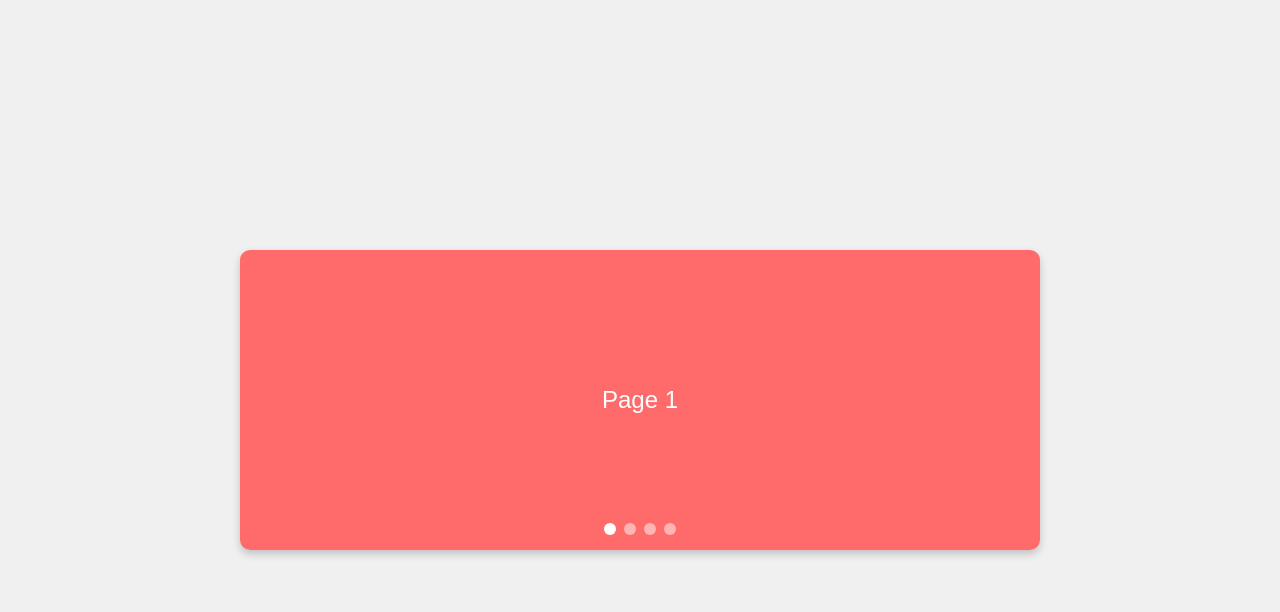
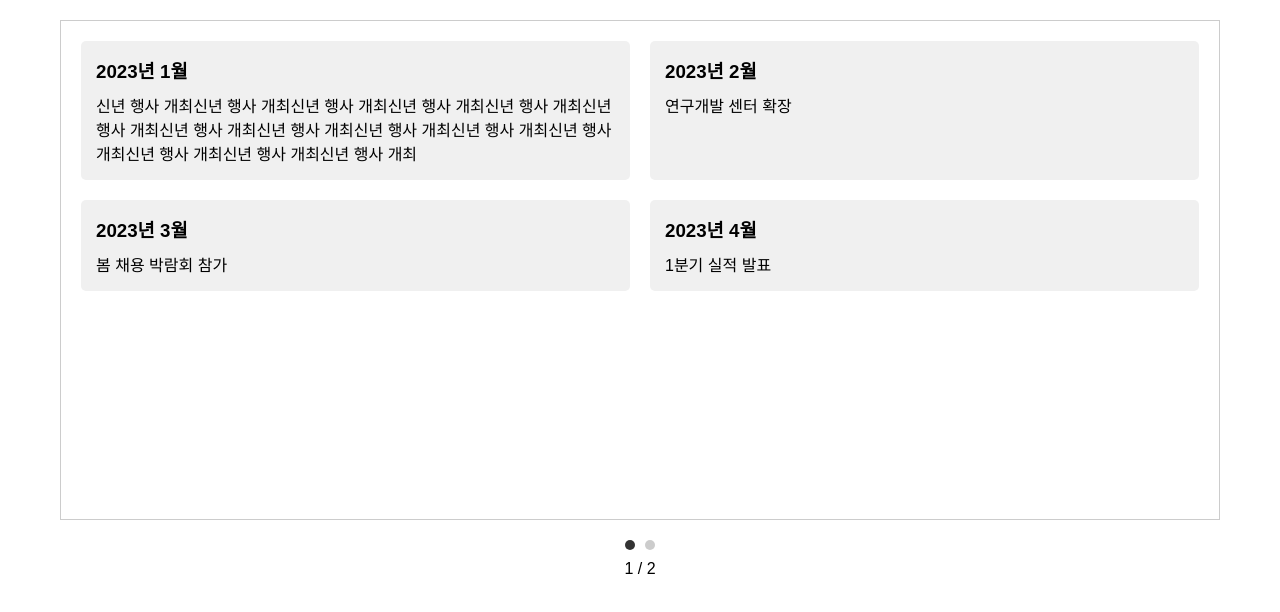
Before and after one commit to happy7yong/history-test, a website built with webpack: page index.html in a window 1280 px wide. Built offline with nearby package versions, Linux system fonts and the light colour scheme.

Commit message:
연혁 수정

```diff
--- a/css/style.css
+++ b/css/style.css
@@ -1,57 +1,86 @@
+* {
+  box-sizing: border-box;
+  margin: 0;
+  padding: 0;
+}
+
 body {
   font-family: Arial, sans-serif;
-  margin: 0;
-  padding: 0;
+}
+
+.history-banner {
+  max-width: 1200px;
+  margin: 0 auto;
+  padding: 20px;
+}
+
+.slides-container {
+  position: relative;
+  overflow: hidden;
+  border: 1px solid #ccc;
+  height: 500px;
+}
+
+.slides-wrapper {
+  display: flex;
+  transition: transform 0.3s ease;
+  height: 100%;
+}
+
+.slide {
+  flex: 0 0 100%;
+  padding: 20px;
+  overflow: hidden;
+}
+
+.history-grid {
+  display: flex;
+  flex-wrap: wrap;
+  gap: 20px;
+  align-content: flex-start;
+  height: 100%;
+}
+
+.history-item {
+  background-color: #f0f0f0;
+  padding: 15px;
+  border-radius: 5px;
+  height: auto;
+  flex: 0 0 auto;
+  margin-bottom: 0;
+  width: calc(50% - 10px);
+}
+
+.history-item h3 {
+  margin-bottom: 10px;
+}
+
+.navigation {
   display: flex;
   justify-content: center;
-  align-items: center;
-  height: 100vh;
-  background-color: #f0f0f0;
+  margin-top: 20px;
 }
-/* 슬라이더 컨테이너 */
-.slider-container {
-  position: relative;
-  width: 80%;
-  max-width: 800px;
-  overflow: hidden;
-  border-radius: 10px;
-  box-shadow: 0 4px 8px rgba(0, 0, 0, 0.2);
-}
-/* 슬라이드 아이템 */
-.slider {
-  display: flex;
-  transition: transform 0.3s ease;
-  cursor: grab;
-}
-.slide {
-  min-width: 100%;
-  height: 300px;
-  display: flex;
-  justify-content: center;
-  align-items: center;
-  font-size: 24px;
-  color: white;
-}
-.slide:nth-child(1) { background-color: #ff6b6b; }
-.slide:nth-child(2) { background-color: #4ecdc4; }
-.slide:nth-child(3) { background-color: #ffd166; }
 
-/* 네비게이션 */
-.nav-dots {
-  position: absolute;
-  bottom: 15px;
-  left: 50%;
-  transform: translateX(-50%);
-  display: flex;
-  gap: 8px;
-}
 .nav-dot {
-  width: 12px;
-  height: 12px;
-  background-color: rgba(255, 255, 255, 0.5);
+  width: 10px;
+  height: 10px;
   border-radius: 50%;
+  background-color: #ccc;
+  margin: 0 5px;
   cursor: pointer;
 }
+
 .nav-dot.active {
-  background-color: white;
+  background-color: #333;
 }
+
+.page-info {
+  text-align: center;
+  margin-top: 10px;
+}
+
+@media screen and (max-width: 768px) {
+  .history-item {
+    width: 100%;
+  }
+}
--- a/index.html
+++ b/index.html
@@ -25,22 +25,14 @@
 </head>
 
 <body>
-
-<div class="slider-container">
-  <div class="slider" id="slider">
-    <div class="slide">Page 1</div>
-    <div class="slide">Page 2</div>
-    <div class="slide">Page 3</div>
-    <div class="slide">Page 4</div>
+<div class="history-banner">
+  <div class="slides-container">
+    <div class="slides-wrapper"></div>
   </div>
-  <div class="nav-dots" id="navDots"></div>
+  <div class="navigation"></div>
+  <div class="page-info"></div>
 </div>
 
-
-      <!-- 슬라이드가 추가될 수 있음 -->
-    </div>
-  </div>
-  <div class="navigation"></div>
 
   <script src="js/app.js"></script>
 
--- a/js/app.js
+++ b/js/app.js
@@ -1,52 +1,130 @@
-const slider = document.getElementById('slider');
-const navDots = document.getElementById('navDots');
-const slides = document.querySelectorAll('.slide');
-let isDragging = false;
-let startX, currentTranslate = 0, prevTranslate = 0, currentIndex = 0;
+const historyData = [
+  { month: 1, event: "신년 행사 개최신년 행사 개최신년 행사 개최신년 행사 개최신년 행사 개최신년 행사 개최신년 행사 개최신년 행사 개최신년 행사 개최신년 행사 개최신년 행사 개최신년 행사 개최신년 행사 개최신년 행사 개최" },
+  { month: 2, event: "연구개발 센터 확장" },
+  { month: 3, event: "봄 채용 박람회 참가" },
+  { month: 4, event: "1분기 실적 발표" },
+  { month: 5, event: "창립 20주년 기념 행사" },
+  { month: 6, event: "환경 보호 캠페인 시작" },
+  { month: 7, event: "글로벌 파트너십 체결" }
+];
 
-// 동적으로 네비게이션 점 생성
-function createNavDots() {
-  slides.forEach((_, index) => {
-    const dot = document.createElement('div');
-    dot.classList.add('nav-dot');
-    if (index === 0) dot.classList.add('active');
-    dot.dataset.index = index;
-    dot.addEventListener('click', () => {
-      currentIndex = index;
-      updateSlider();
-    });
-    navDots.appendChild(dot);
+let currentSlide = 0;
+let totalSlides = 0;
+
+function createSlides() {
+  const slidesWrapper = document.querySelector('.slides-wrapper');
+  slidesWrapper.innerHTML = '';
+  const slideHeight = document.querySelector('.slides-container').offsetHeight;
+  let currentSlideContent = '';
+  let currentSlideHeight = 0;
+  totalSlides = 0;
+
+  historyData.forEach((event, index) => {
+    const itemContent = `
+                    <div class="history-item">
+                        <h3>2023년 ${event.month}월</h3>
+                        <p>${event.event}</p>
+                    </div>
+                `;
+
+    const tempElement = document.createElement('div');
+    tempElement.innerHTML = itemContent;
+    document.body.appendChild(tempElement);
+    const itemHeight = tempElement.firstElementChild.offsetHeight;
+    document.body.removeChild(tempElement);
+
+    if (currentSlideHeight + itemHeight > slideHeight) {
+      const slide = document.createElement('div');
+      slide.className = 'slide';
+      slide.innerHTML = `<div class="history-grid">${currentSlideContent}</div>`;
+      slidesWrapper.appendChild(slide);
+      totalSlides++;
+
+      currentSlideContent = itemContent;
+      currentSlideHeight = itemHeight;
+    } else {
+      currentSlideContent += itemContent;
+      currentSlideHeight += itemHeight;
+    }
+
+    if (index === historyData.length - 1) {
+      const slide = document.createElement('div');
+      slide.className = 'slide';
+      slide.innerHTML = `<div class="history-grid">${currentSlideContent}</div>`;
+      slidesWrapper.appendChild(slide);
+      totalSlides++;
+    }
+  });
+
+  updateNavigation();
+  updatePageInfo();
+}
+
+function updateNavigation() {
+  const nav = document.querySelector('.navigation');
+  nav.innerHTML = '';
+
+  for (let i = 0; i < totalSlides; i++) {
+    const dot = document.createElement('span');
+    dot.className = `nav-dot ${i === currentSlide ? 'active' : ''}`;
+    dot.addEventListener('click', () => goToSlide(i));
+    nav.appendChild(dot);
+  }
+}
+
+function updatePageInfo() {
+  const pageInfo = document.querySelector('.page-info');
+  pageInfo.textContent = `${currentSlide + 1} / ${totalSlides}`;
+}
+
+function goToSlide(index) {
+  currentSlide = index;
+  const slidesWrapper = document.querySelector('.slides-wrapper');
+  slidesWrapper.style.transform = `translateX(-${currentSlide * 100}%)`;
+  updateNavigation();
+  updatePageInfo();
+}
+
+function setupDrag() {
+  const slidesContainer = document.querySelector('.slides-container');
+  let startX;
+  let isDragging = false;
+
+  slidesContainer.addEventListener('mousedown', (e) => {
+    isDragging = true;
+    startX = e.pageX - slidesContainer.offsetLeft;
+    slidesContainer.style.cursor = 'grabbing';
+  });
+
+  slidesContainer.addEventListener('mousemove', (e) => {
+    if (!isDragging) return;
+    e.preventDefault();
+    const x = e.pageX - slidesContainer.offsetLeft;
+    const walk = (x - startX) * 2;
+    if (Math.abs(walk) > 100) {
+      if (walk > 0 && currentSlide > 0) {
+        goToSlide(currentSlide - 1);
+      } else if (walk < 0 && currentSlide < totalSlides - 1) {
+        goToSlide(currentSlide + 1);
+      }
+      isDragging = false;
+    }
+  });
+
+  slidesContainer.addEventListener('mouseup', () => {
+    isDragging = false;
+    slidesContainer.style.cursor = 'grab';
+  });
+
+  slidesContainer.addEventListener('mouseleave', () => {
+    isDragging = false;
+    slidesContainer.style.cursor = 'grab';
   });
 }
-createNavDots();
 
-const dots = document.querySelectorAll('.nav-dot');
-
-// 마우스 드래그 이벤트
-slider.addEventListener('mousedown', (e) => {
-  isDragging = true;
-  startX = e.pageX - slider.offsetLeft;
-  slider.style.cursor = 'grabbing';
+window.addEventListener('load', () => {
+  createSlides();
+  setupDrag();
 });
 
-slider.addEventListener('mouseup', () => {
-  isDragging = false;
-  slider.style.cursor = 'grab';
-  updateSlider();
-});
-
-slider.addEventListener('mousemove', (e) => {
-  if (!isDragging) return;
-  const currentX = e.pageX - slider.offsetLeft;
-  const deltaX = currentX - startX;
-  slider.style.transform = `translateX(${prevTranslate + deltaX}px)`;
-});
-
-// 슬라이더 업데이트
-function updateSlider() {
-  currentTranslate = -currentIndex * slider.offsetWidth;
-  prevTranslate = currentTranslate;
-  slider.style.transform = `translateX(${currentTranslate}px)`;
-  dots.forEach(dot => dot.classList.remove('active'));
-  dots[currentIndex].classList.add('active');
-}
+window.addEventListener('resize', createSlides);
```
